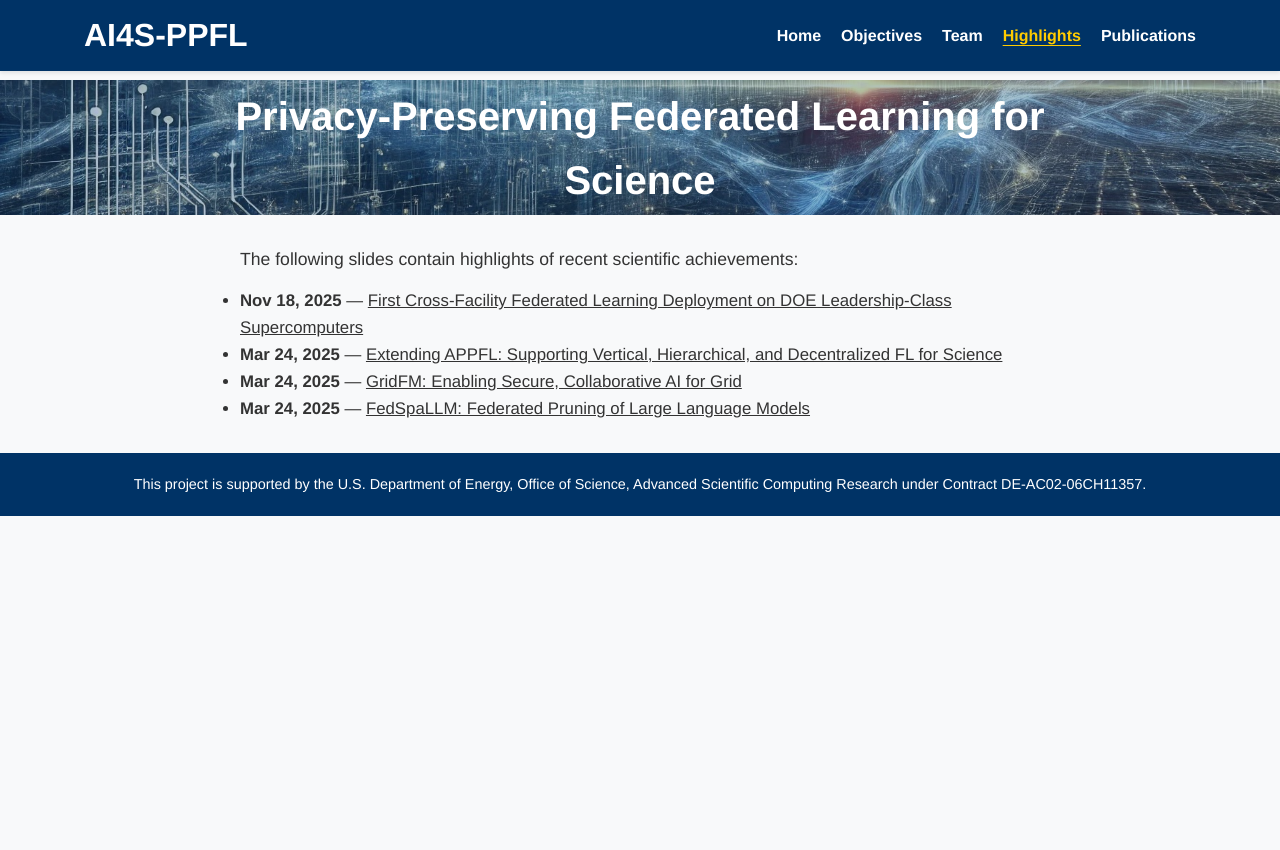
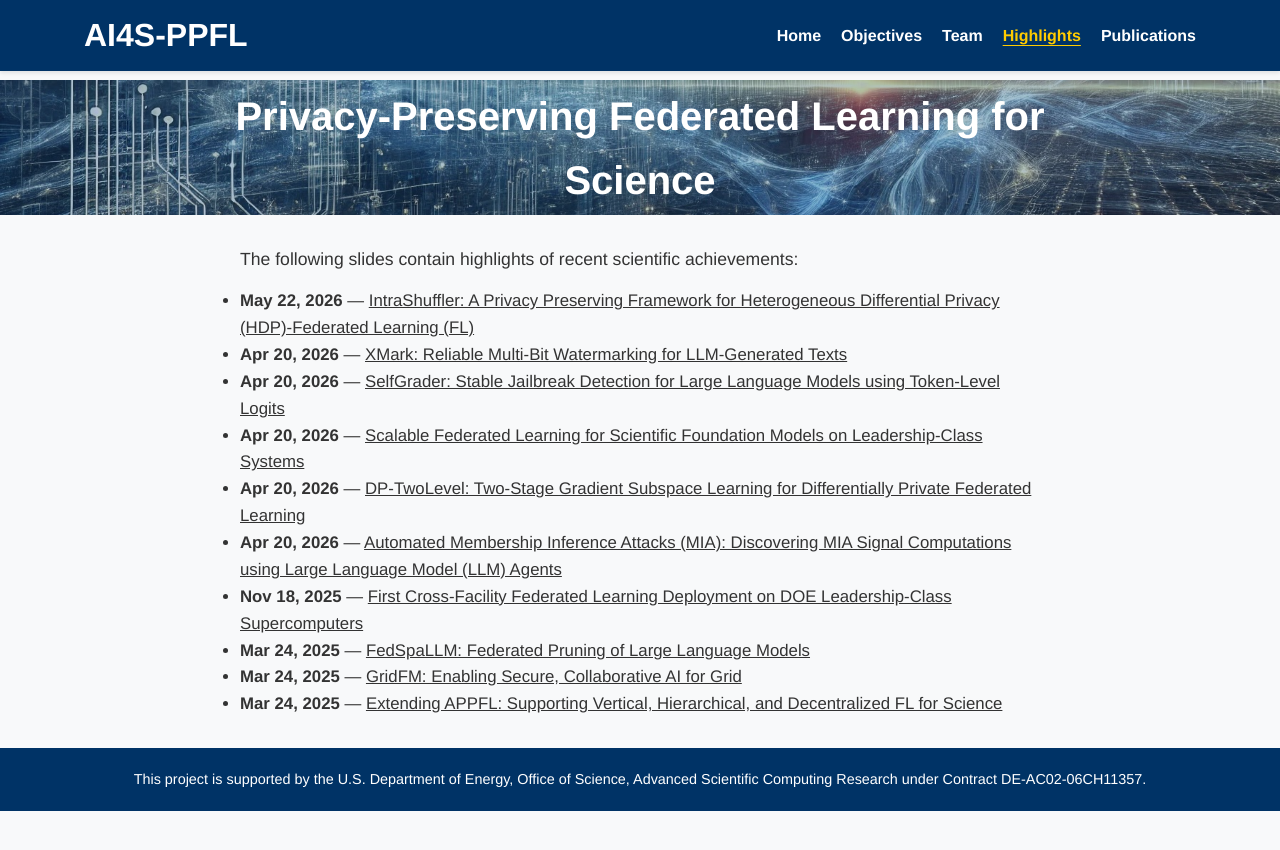
Before and after one commit to AI4S-PPFL/ai4s-ppfl.github.io, a Jekyll site: the page built from _highlights/index.md, in a window 1280 px wide. Shown: the top 850 px of the page. Built offline with Jekyll 4.4.1, drawn with Linux system fonts in a browser that asks for light colours.

Commit message:
Make highlights data-driven, sorted by date descending
Move the highlight list into _data/highlights.yml so the page sorts by
the actual date (newest first) instead of relying on hand-ordered
markup. Add six new April / May 2026 slides (Auto MIA, DP-TwoLevel,
ScalableFL, SelfGrader, XMark, IntraShuffler) with titles taken from
the slides.

Co-Authored-By: Claude Opus 4.7 <noreply@anthropic.com>

```diff
--- /dev/null
+++ b/_data/highlights.yml
@@ -0,0 +1,42 @@
+# Highlight slides. Listed in any order — the page sorts by `date` descending.
+# `file` is the PDF filename inside `_highlights/`.
+
+- date: 2026-05-22
+  file: "05222026 - IntraShuffler.pdf"
+  title: "IntraShuffler: A Privacy Preserving Framework for Heterogeneous Differential Privacy (HDP)-Federated Learning (FL)"
+
+- date: 2026-04-20
+  file: "04202026 - Auto MIA.pdf"
+  title: "Automated Membership Inference Attacks (MIA): Discovering MIA Signal Computations using Large Language Model (LLM) Agents"
+
+- date: 2026-04-20
+  file: "04202026 - DP2level.pdf"
+  title: "DP-TwoLevel: Two-Stage Gradient Subspace Learning for Differentially Private Federated Learning"
+
+- date: 2026-04-20
+  file: "04202026 - ScalableFL.pdf"
+  title: "Scalable Federated Learning for Scientific Foundation Models on Leadership-Class Systems"
+
+- date: 2026-04-20
+  file: "04202026 - SelfGrader.pdf"
+  title: "SelfGrader: Stable Jailbreak Detection for Large Language Models using Token-Level Logits"
+
+- date: 2026-04-20
+  file: "04202026 - XMark.pdf"
+  title: "XMark: Reliable Multi-Bit Watermarking for LLM-Generated Texts"
+
+- date: 2025-11-18
+  file: "11182025 - APPFL Deployment.pdf"
+  title: "First Cross-Facility Federated Learning Deployment on DOE Leadership-Class Supercomputers"
+
+- date: 2025-03-24
+  file: "03242025 - CCGrid.pdf"
+  title: "Extending APPFL: Supporting Vertical, Hierarchical, and Decentralized FL for Science"
+
+- date: 2025-03-24
+  file: "03242025 - GridFM.pdf"
+  title: "GridFM: Enabling Secure, Collaborative AI for Grid"
+
+- date: 2025-03-24
+  file: "03242025 - FedSpaLLM.pdf"
+  title: "FedSpaLLM: Federated Pruning of Large Language Models"
--- a/_highlights/index.md
+++ b/_highlights/index.md
@@ -17,11 +17,11 @@ title: Highlights
   The following slides contain highlights of recent scientific achievements:
 </p>
 
+{% assign highlights_sorted = site.data.highlights | sort: "date" | reverse %}
 <ul class="body-list">
-    <li><strong>Nov 18, 2025</strong> — <a href="{{ site.baseurl }}/highlights/11182025%20-%20APPFL%20Deployment.pdf" target="_blank">First Cross-Facility Federated Learning Deployment on DOE Leadership-Class Supercomputers</a></li>
-    <li><strong>Mar 24, 2025</strong> — <a href="{{ site.baseurl }}/highlights/03242025%20-%20CCGrid.pdf" target="_blank">Extending APPFL: Supporting Vertical, Hierarchical, and Decentralized FL for Science</a></li>
-    <li><strong>Mar 24, 2025</strong> — <a href="{{ site.baseurl }}/highlights/03242025%20-%20GridFM.pdf" target="_blank">GridFM: Enabling Secure, Collaborative AI for Grid</a></li>
-    <li><strong>Mar 24, 2025</strong> — <a href="{{ site.baseurl }}/highlights/03242025%20-%20FedSpaLLM.pdf" target="_blank">FedSpaLLM: Federated Pruning of Large Language Models</a></li>
+{% for h in highlights_sorted -%}
+    <li><strong>{{ h.date | date: "%b %-d, %Y" }}</strong> — <a href="{{ site.baseurl }}/highlights/{{ h.file | uri_escape }}" target="_blank">{{ h.title }}</a></li>
+{% endfor -%}
 </ul>
 
 </div>
```
Also changed, not shown: 6 other files.
